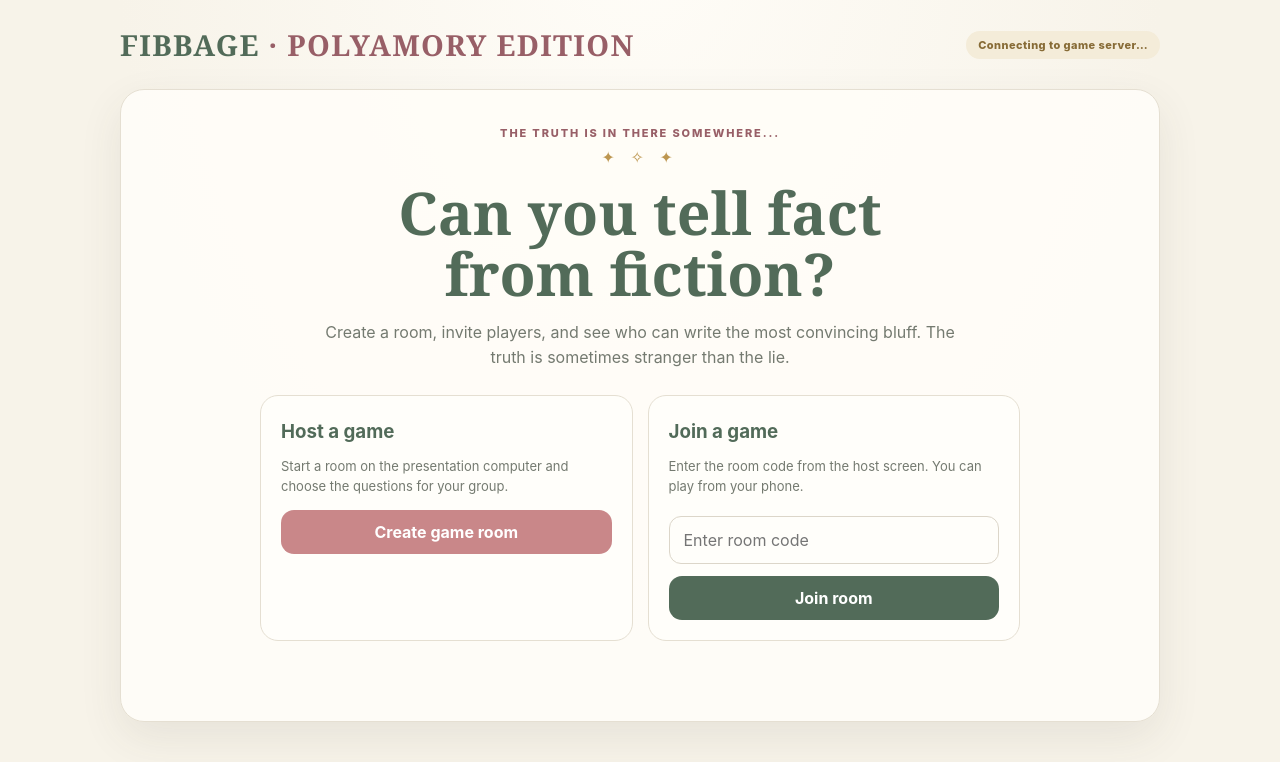
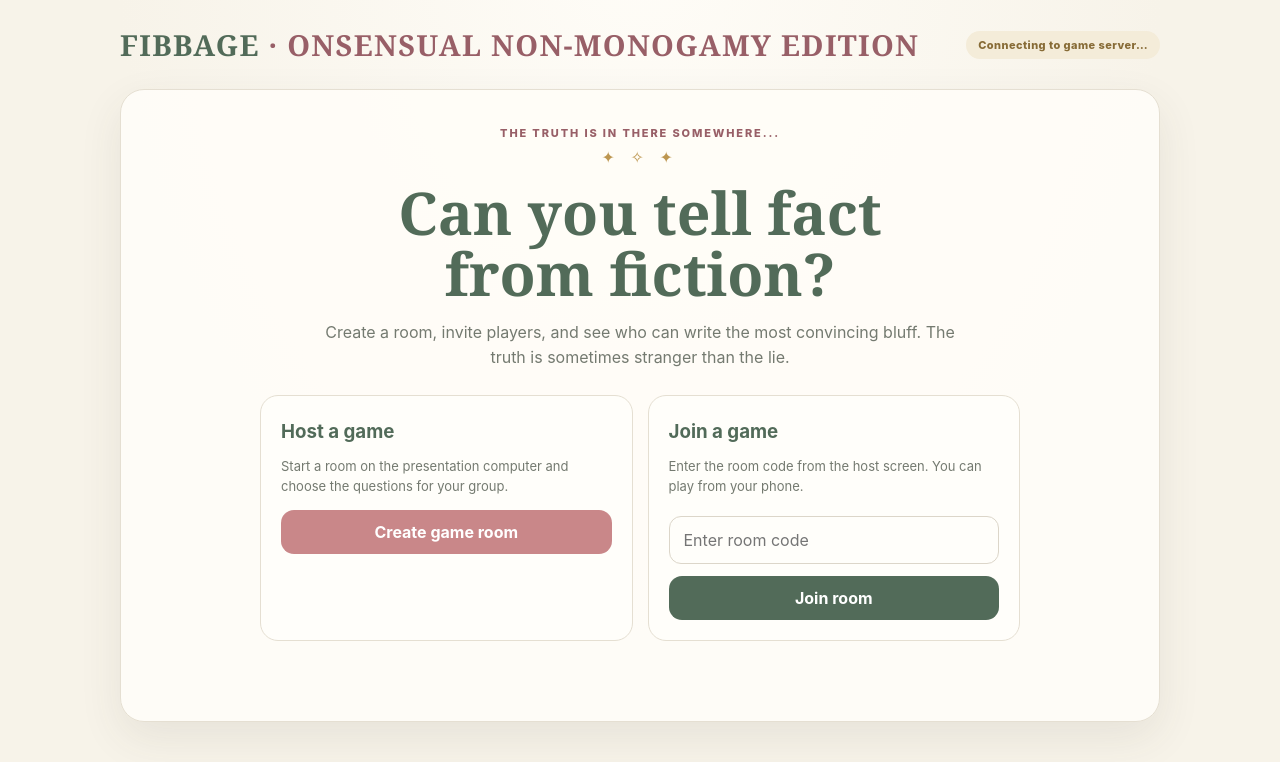
Before and after one commit to ckells2003/polyamory-fibbage, a plain HTML site: page index.html in a window 1280 px wide. Drawn offline with Linux system fonts and the light colour scheme.

Commit message:
Update index.html

```diff
--- a/index.html
+++ b/index.html
@@ -15,7 +15,7 @@
 </style>
 </head>
 <body><div class="wrap">
-<header class="top"><div><div class="brand">FIBBAGE <span>· POLYAMORY EDITION</span></div></div><div class="pill connection" id="connection">Connecting to game server…</div></header>
+<header class="top"><div><div class="brand">FIBBAGE <span>· ONSENSUAL NON-MONOGAMY EDITION</span></div></div><div class="pill connection" id="connection">Connecting to game server…</div></header>
 <section id="setup" class="panel center">
  <div class="eyebrow">The truth is in there somewhere...</div><div class="ornament">✦ ✧ ✦</div>
  <h1>Can you tell fact<br>from fiction?</h1><p class="lead">Create a room, invite players, and see who can write the most convincing bluff. The truth is sometimes stranger than the lie.</p>
```
